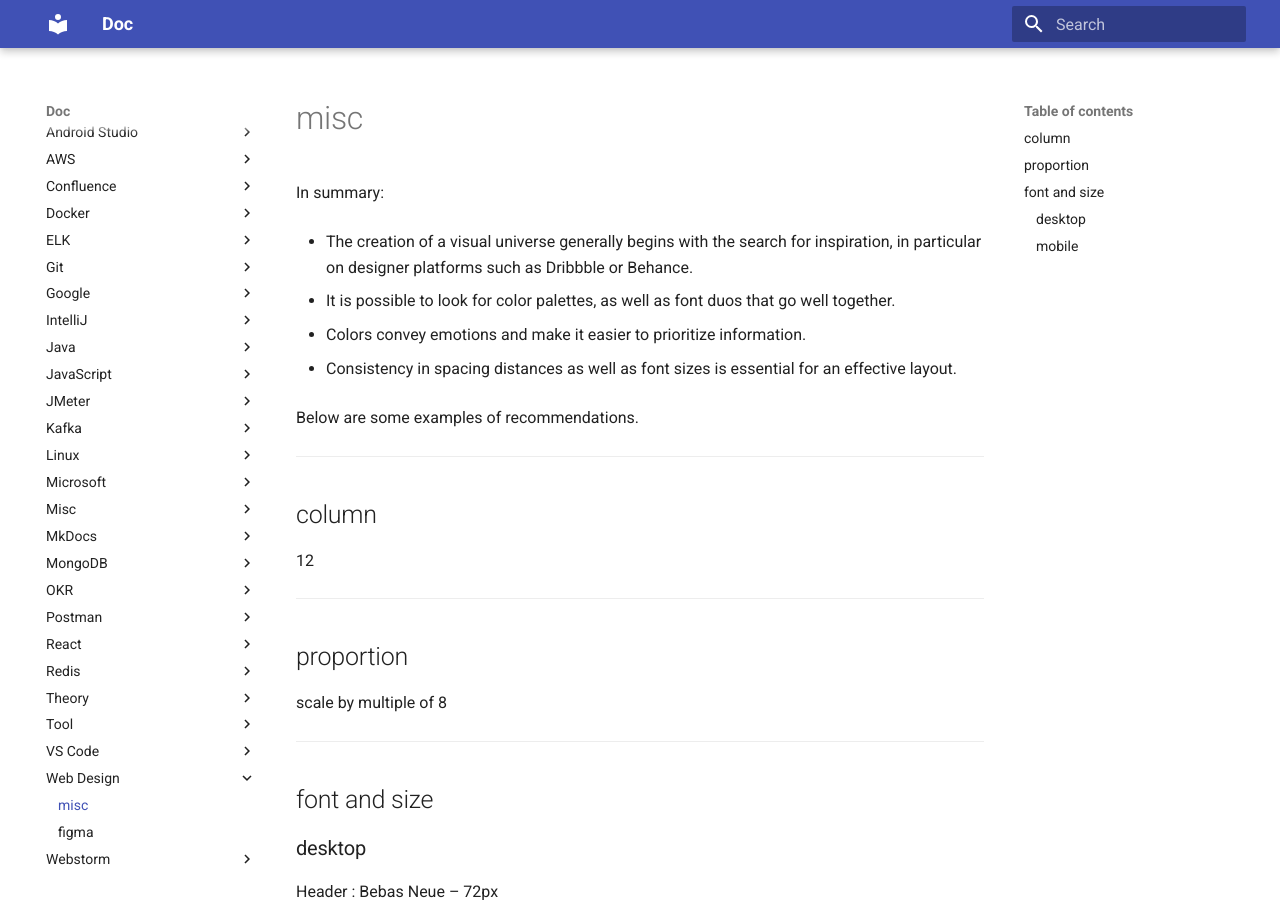
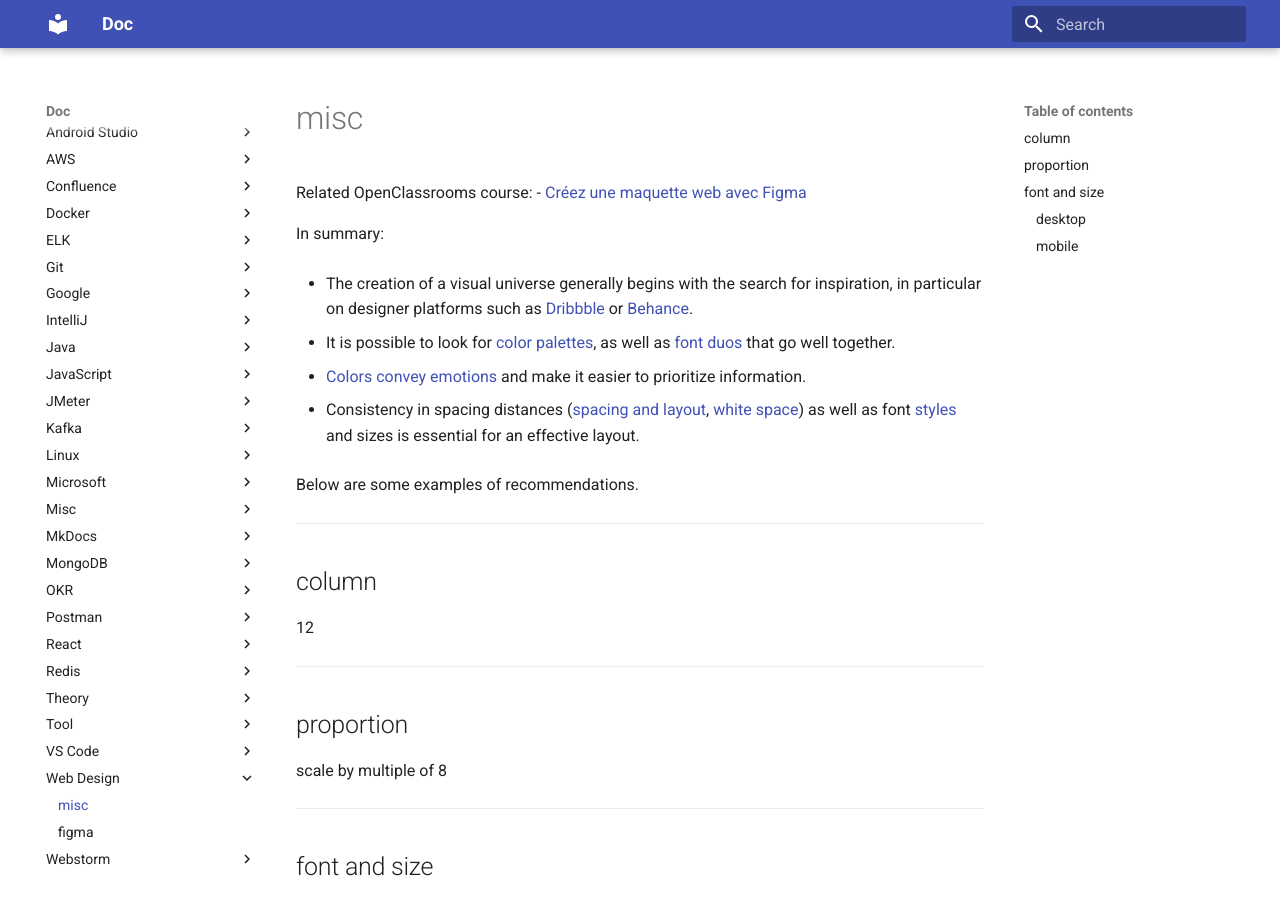
Before and after one commit to oldu73/doc, an MkDocs documentation site: the page built from docs/webdesign/misc.md, in a window 1280 px wide and 900 px high. Built offline with MkDocs 1.6.1 and Material for MkDocs 9.7.7, drawn with Linux system fonts in a browser that asks for light colours.

Commit message:
web design summary links

```diff
--- a/docs/webdesign/misc.md
+++ b/docs/webdesign/misc.md
@@ -1,14 +1,16 @@
 # misc
+
+Related OpenClassrooms course: - [Créez une maquette web avec Figma](https://openclassrooms.com/fr/courses/7342806-creez-une-maquette-web-avec-figma)
 
 In summary:
 
-- The creation of a visual universe generally begins with the search for inspiration, in particular on designer platforms such as Dribbble or Behance.
+- The creation of a visual universe generally begins with the search for inspiration, in particular on designer platforms such as [Dribbble](https://dribbble.com/) or [Behance](https://www.behance.net/).
 
-- It is possible to look for color palettes, as well as font duos that go well together.
+- It is possible to look for [color palettes](https://coolors.co/), as well as [font duos](https://www.creativebloq.com/typography/20-perfect-type-pairings-3132120) that go well together.
 
-- Colors convey emotions and make it easier to prioritize information.
+- [Colors convey emotions](https://www.codeur.com/blog/psychologie-couleurs-conversion/) and make it easier to prioritize information.
 
-- Consistency in spacing distances as well as font sizes is essential for an effective layout.
+- Consistency in spacing distances ([spacing and layout](https://medium.com/design-with-figma/everything-you-need-to-know-as-a-ui-designer-about-spacing-layout-grids-2bc269e12321), [white space](https://uxengineer.com/principles-of-design/white-space/)) as well as font [styles](https://help.figma.com/hc/en-us/articles/360039957034-Create-and-Apply-Text-Styles) and sizes is essential for an effective layout.
 
 Below are some examples of recommendations.
 
```
